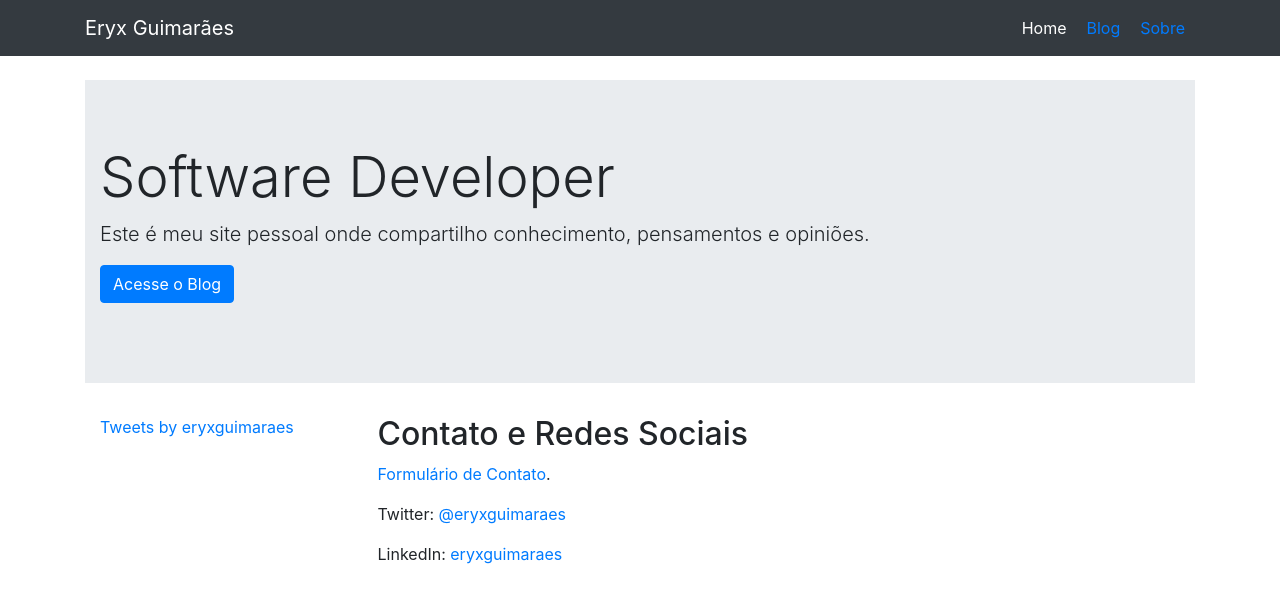
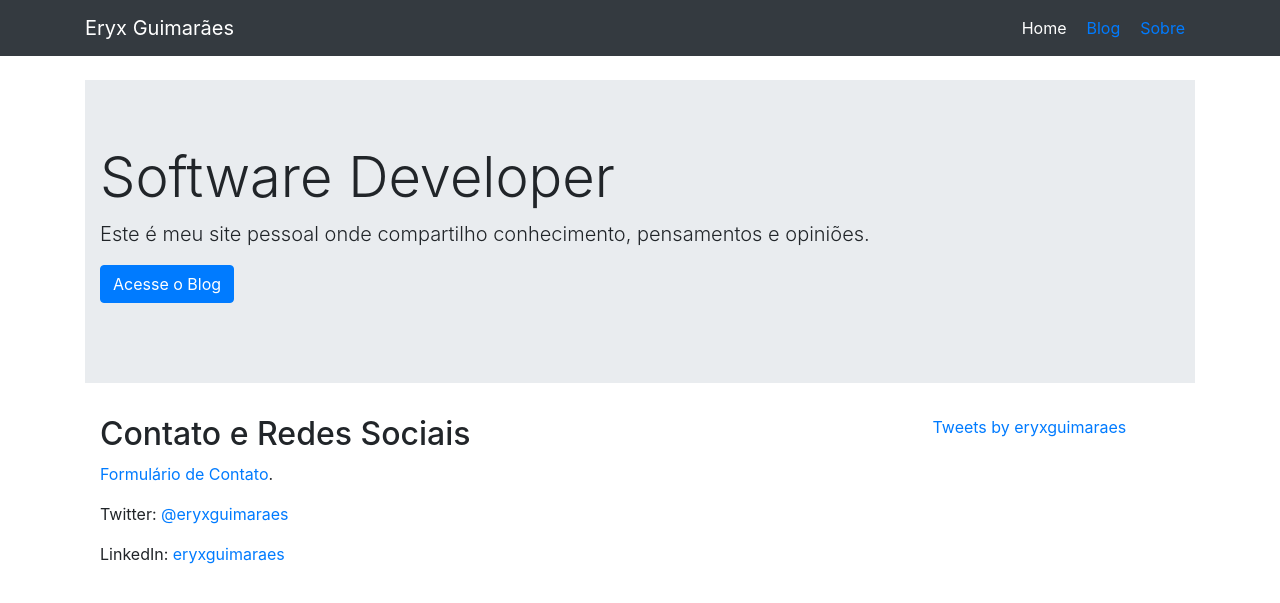
Before and after one commit to eryxjose/eryxjose.github.io, a Jekyll site: the page built from index.html, in a window 1280 px wide. Shown: the top 603 px of the page. Built offline with Jekyll 4.4.1, drawn with Linux system fonts in a browser that asks for light colours; comment, search, counter and statistics services are not loaded.

Commit message:
Formatação de contato.

```diff
--- a/assets/css/blog.css
+++ b/assets/css/blog.css
@@ -9,3 +9,8 @@ body {
 .nav-item {
     margin: 4px 10px !important;
 }
+
+.twitter-timeline {
+    height: 280px;
+    overflow: auto;
+}
--- a/index.html
+++ b/index.html
@@ -16,15 +16,6 @@ data: 25/03/2019
 </div>
 <div class="container">
     <div class="row">
-        <div class="col-xs-12 col-lg-3">
-            <section>
-                <div class="row">
-                    <div class="col-md-12">
-                        <a class="twitter-timeline" href="https://twitter.com/eryxguimaraes?ref_src=twsrc%5Etfw">Tweets by eryxguimaraes</a> <script async src="https://platform.twitter.com/widgets.js" charset="utf-8"></script>
-                    </div>
-                </div>
-            </section>
-        </div>
 
         <div class="col-xs-12 col-lg-9">
             <h2>Contato e Redes Sociais</h2>
@@ -37,8 +28,19 @@ data: 25/03/2019
             <p>
                 LinkedIn: <a target="_blank" href="https://www.linkedin.com/in/eryxguimaraes/">eryxguimaraes</a>
             </p>
+        </div>
 
+        <div class="col-xs-12 col-lg-3">
+            <section>
+                <div class="row">
+                    <div id="twitter-timeline" class="col-md-12">
+                        <a class="twitter-timeline" href="https://twitter.com/eryxguimaraes?ref_src=twsrc%5Etfw">Tweets by eryxguimaraes</a> <script async src="https://platform.twitter.com/widgets.js" charset="utf-8"></script>
+                    </div>
+                </div>
+            </section>
         </div>
+
+
 
     </div>
 </div>
```
